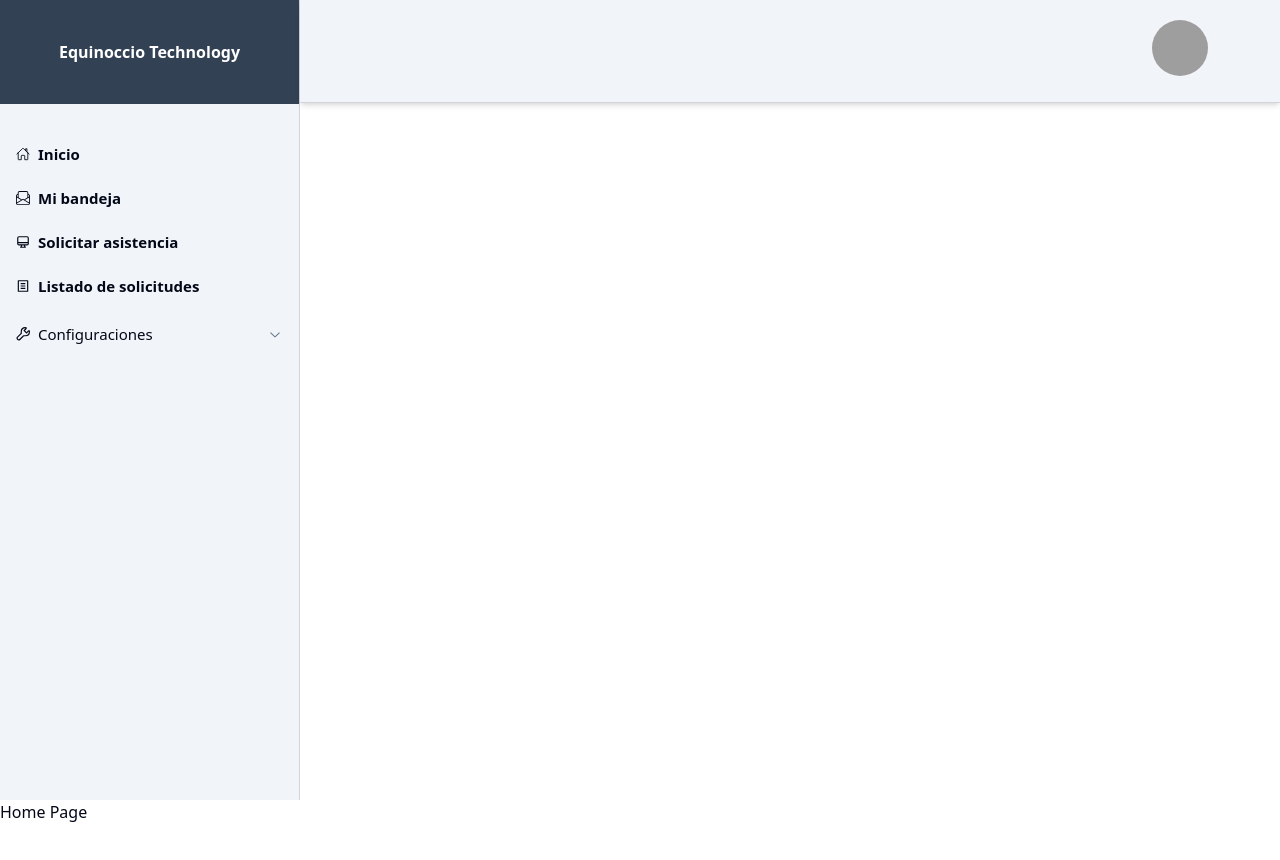
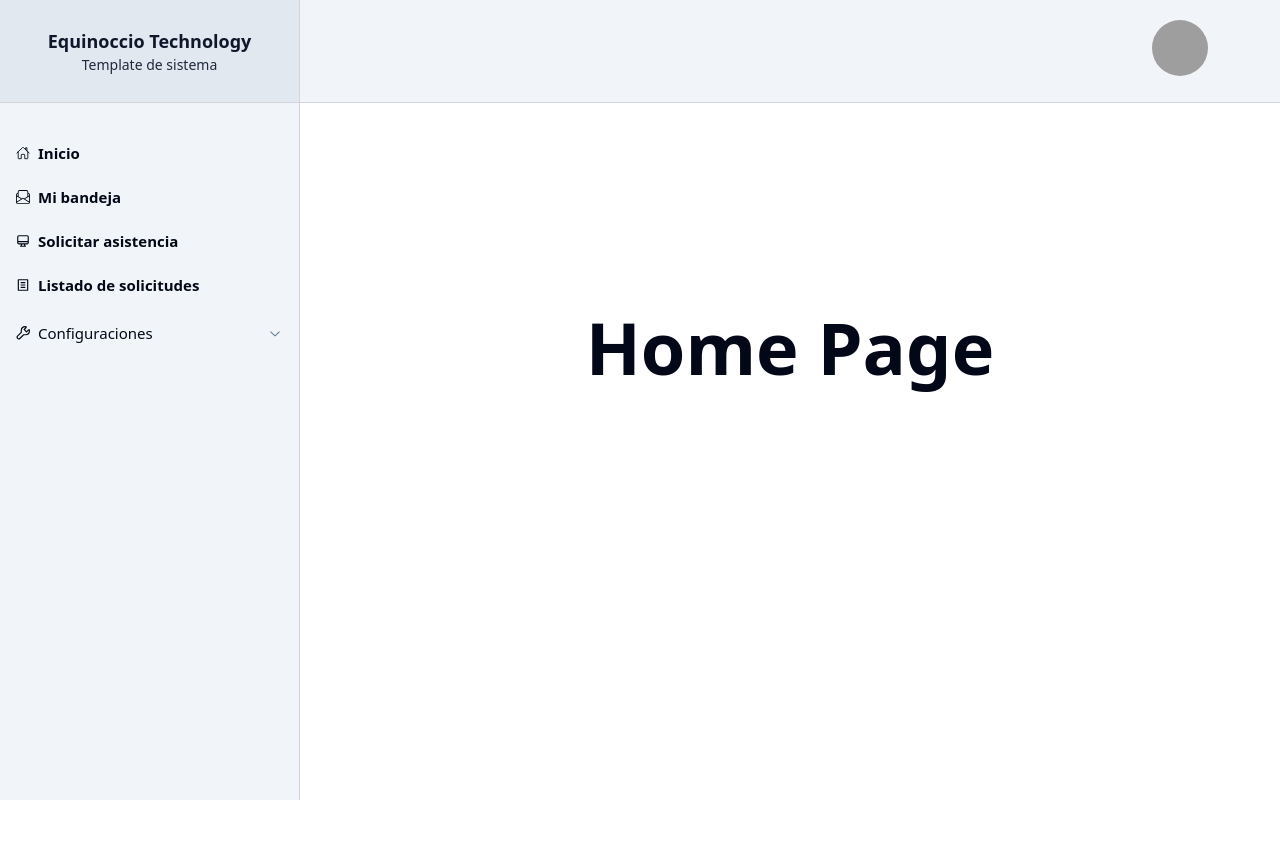
Before and after one commit to inglucasmoreno/client-react-2024, a React (Vite) app: page /home in a window 1280 px wide. Shown: the top 860 px of the page. After the commit the page ends 800 px from the top, so only its background shows below. Built offline with nearby package versions, Linux system fonts and the light colour scheme; grey boxes are pictures that could not be loaded.

Commit message:
Cambio de PC

```diff
--- a/package.json
+++ b/package.json
@@ -32,7 +32,8 @@
     "sonner": "^1.4.41",
     "tailwind-merge": "^2.3.0",
     "tailwindcss-animate": "^1.0.7",
-    "zod": "^3.23.8"
+    "zod": "^3.23.8",
+    "zustand": "^4.5.2"
   },
   "devDependencies": {
     "@types/react": "^18.2.66",
--- a/src/auth/login/LoginPage.tsx
+++ b/src/auth/login/LoginPage.tsx
@@ -50,7 +50,9 @@ export const LoginPage = () => {
         setLoading(true);
 
         try {
+
             const { data } = await backendApi.post("/auth/login", values);
+            console.log(data);
             toast("Conexion correcta!");
             form.reset();
             setLoading(false);
--- a/src/index.css
+++ b/src/index.css
@@ -70,7 +70,9 @@
   * {
     @apply border-border;
   }
+
   body {
     @apply bg-background text-foreground;
   }
+
 }
--- a/src/pages/home/HomePage.tsx
+++ b/src/pages/home/HomePage.tsx
@@ -1,10 +1,15 @@
 
+import { useAuthStore } from "@/store/auth/auth.store";
 import { Layout } from "../shared/layout/Layout"
 
 export const HomePage = () => {
+
+  const token = useAuthStore((state) => state.token);
+  const usuario = useAuthStore((state) => state.usuario);
+
   return (
     <Layout>
-      <div>
+      <div className="text-7xl font-semibold flex items-center mt-52 justify-center h-max">
         <h1> Home Page </h1>
       </div>
     </Layout>
--- a/src/pages/shared/header/Header.tsx
+++ b/src/pages/shared/header/Header.tsx
@@ -7,7 +7,6 @@ import {
   AvatarImage,
 } from "@/components/ui/avatar"
 import { DropdownMenu, DropdownMenuContent, DropdownMenuItem, DropdownMenuLabel, DropdownMenuSeparator, DropdownMenuTrigger } from "@/components/ui/dropdown-menu"
-import { Button } from "@/components/ui/button";
 
 export const Header = () => {
 
@@ -19,8 +18,8 @@ export const Header = () => {
   }
 
   return (
-    <div className="w-full">
-      <div className="py-5 px-10 bg-slate-100 border-b border-gray-300 shadow-b shadow-md">
+    <div>
+      <div className="py-5 px-10 bg-slate-100 border-b border-gray-300">
         <div className="container flex items-center justify-between">
           {/* <span className="font-semibold text-xl"> Equinoccio Technology </span> */}
           <div></div>
--- a/src/pages/shared/layout/Layout.tsx
+++ b/src/pages/shared/layout/Layout.tsx
@@ -3,12 +3,10 @@ import { Navbar } from "../navbar/Navbar"
 
 export const Layout = ({ children }: any) => {
   return (
-    <div>
-      <div className="flex">
-        <Navbar />
+    <div className="flex items-center">
+      <Navbar />
+      <div className="h-screen w-full">
         <Header />
-      </div>
-      <div className="h-screen">
         {children}
       </div>
     </div>
--- /dev/null
+++ b/src/pages/shared/navbar/Navbar.css
@@ -0,0 +1,9 @@
+
+
+.navItem {
+    @apply hover:bg-opacity-80 cursor-pointer
+}
+
+.seccionItem {
+    @apply flex items-center cursor-pointer hover:opacity-80 font-semibold text-sm
+}
--- a/src/pages/shared/navbar/Navbar.tsx
+++ b/src/pages/shared/navbar/Navbar.tsx
@@ -5,6 +5,8 @@ import {
   AccordionItem,
   AccordionTrigger,
 } from "@/components/ui/accordion"
+
+import './Navbar.css';
 
 import { GrConfigure } from "react-icons/gr";
 import { IoHomeOutline } from "react-icons/io5";
@@ -16,7 +18,10 @@ export const Navbar = () => {
   return (
     <div>
       <div className="w-[300px] border-r border-gray-300 h-screen bg-slate-100">
-        <p className="px-2 py-10 bg-slate-700 text-white font-semibold text-center"> Equinoccio Technology </p>
+        <div className="p-[27px] bg-slate-200 border-b border-gray-300 text-white">
+          <p className="px-2 text-lg text-slate-900 font-semibold text-center"> Equinoccio Technology </p>
+          <p className="text-slate-800 text-center text-sm" > Template de sistema </p>
+        </div>
         <div className="px-4 mt-10">
           <p className="text-sm mb-3 flex items-center cursor-pointer hover:opacity-80 font-semibold">
             <IoHomeOutline />
@@ -24,19 +29,19 @@ export const Navbar = () => {
               Inicio
             </span>
           </p>
-          <p className="text-sm mb-3 mt-6 flex items-center cursor-pointer hover:opacity-80 font-semibold">
+          <p className="mb-3 mt-6 seccionItem">
             <BsEnvelopePaper />
             <span className="ml-2 text-[15px]">
               Mi bandeja
             </span>
           </p>
-          <p className="text-sm mb-3 mt-6 flex items-center cursor-pointer hover:opacity-80 font-semibold">
+          <p className="mb-3 mt-6 seccionItem">
             <HiOutlineDesktopComputer />
             <span className="ml-2 text-[15px]">
               Solicitar asistencia
             </span>
           </p>
-          <p className="text-sm mb-3 mt-6 flex items-center cursor-pointer hover:opacity-80 font-semibold">
+          <p className="mb-3 mt-6 seccionItem">
             <RiFileListLine />
             <span className="ml-2 text-[15px]">
               Listado de solicitudes
@@ -53,13 +58,13 @@ export const Navbar = () => {
                 </div>
               </AccordionTrigger>
               <div>
-                <AccordionContent>
+                <AccordionContent className="navItem">
                   Dependencias
                 </AccordionContent>
-                <AccordionContent>
+                <AccordionContent className="navItem">
                   Tipos de solicitudes
                 </AccordionContent>
-                <AccordionContent className="cursor-pointer">
+                <AccordionContent className="navItem">
                   Usuarios
                 </AccordionContent>
               </div>
--- a/src/router/AppRouter.tsx
+++ b/src/router/AppRouter.tsx
@@ -1,5 +1,4 @@
 import { AuthRouter } from "@/auth/router/AuthRouter"
-import { PagesRouter } from "@/pages/router/PagesRouter"
 import { Route, Routes } from "react-router-dom"
 
 export const AppRouter = () => {
--- /dev/null
+++ b/src/store/auth/auth.store.ts
@@ -0,0 +1,24 @@
+import { create } from 'zustand'
+
+interface UserLogin {
+    userId: number;
+    usuario: string;
+    apellido: string;
+    nombre: string;
+    email: string;
+    role: string;
+    telefono: string;
+    dependencia: any;
+}
+
+interface AuthState {
+    token: string | null;
+    usuario: UserLogin | null;
+}
+
+export const useAuthStore = create<AuthState>()(
+    () => ({
+        token: "Probando",
+        usuario: null
+    })
+)
```
Also changed, not shown: 1 other file (tests, documents, lock files or other folders). Lines whose indentation alone changed are shown as unchanged.
